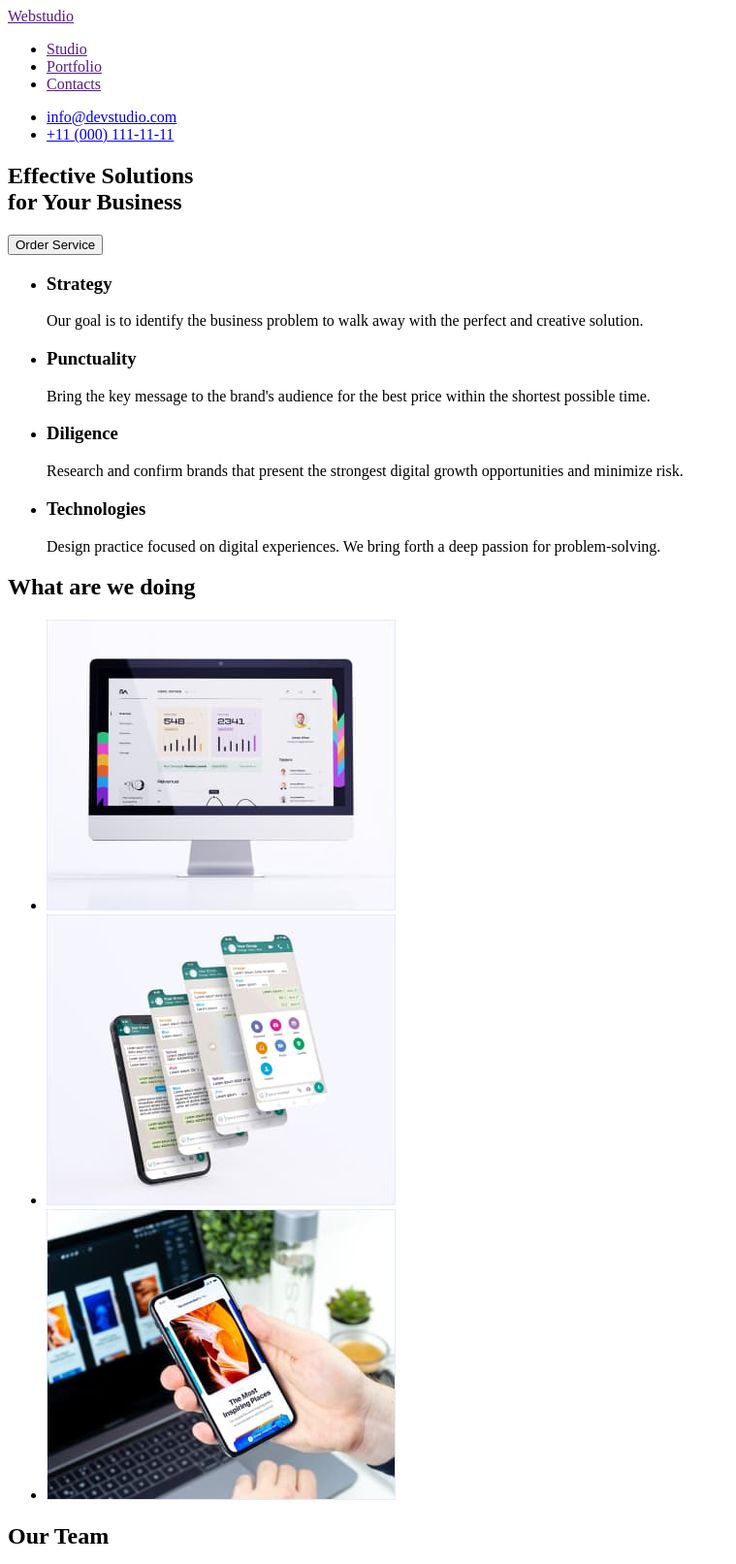
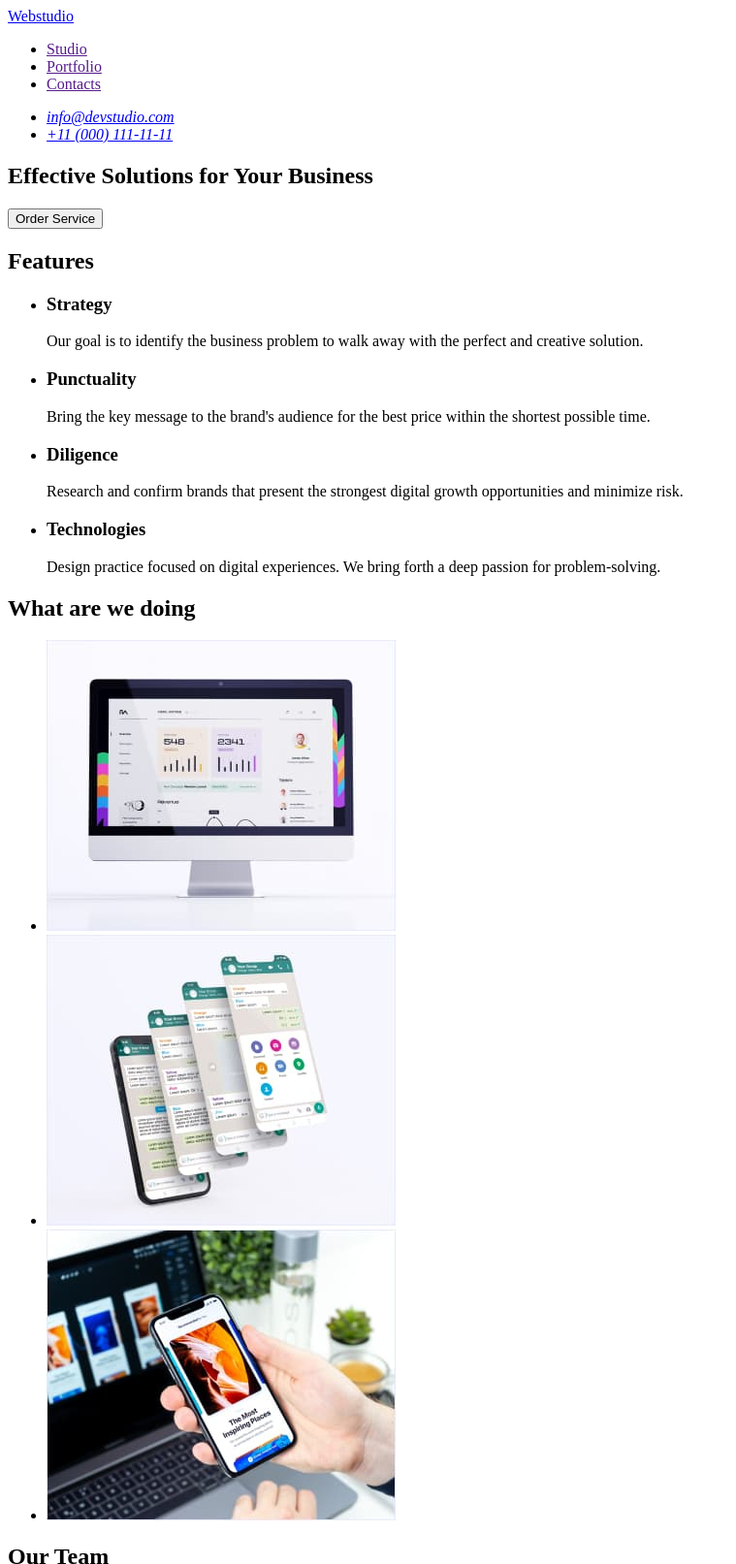
Before and after one commit to Inna-Kulish/goit-markup-hw-01, a plain HTML site: page index.html in a window 1280 px wide. Shown: the top 1613 px of the page at 97% size, without its empty margins (0-759 px from the left). Drawn offline with Linux system fonts and the light colour scheme.

Commit message:
Update-1 index.html
corrections after the mentor's edits

```diff
--- a/index.html
+++ b/index.html
@@ -12,7 +12,7 @@
     <header>
         <!-- Navigation -->
         <nav>
-            <a href="">Webstudio</a>
+            <a href="./index.html">Webstudio</a>
 
             <ul>
                 <li><a href="">Studio</a></li>
@@ -21,21 +21,24 @@
             </ul>
         </nav>
         <!-- Contacts -->
+        <address>
             <ul>
                 <li><a href="mailto:info@devstudio.com">info@devstudio.com</a></li>
                 <li><a href="tel:+110001111111">+11 (000) 111-11-11</a></li>
             </ul>
+        </address>
     </header>
 
     <main>
         <!-- Main title -->
         <section>
-            <h1>Effective Solutions <br> for Your Business</h1>
+            <h1>Effective Solutions for Your Business</h1>
             <button type="button">Order Service</button>
         </section>
 
-        <!-- Feature -->
+        <!-- Features -->
         <section>
+            <h2>Features</h2>
             <ul>
                 <li>
                     <h3>Strategy</h3>
@@ -66,15 +69,15 @@
         <section>
             <h2>What are we doing</h2>
             <ul>
-                <li><a href="">
+                <li>
                     <img src="./images/img-1.jpg" alt="Computer" width="360">
-                    </a></li>
-                <li><a href="">
+                </li>
+                <li>
                     <img src="./images/img-2.jpg" alt="Phone" width="360">
-                    </a></li>
-                <li><a href="">
+                </li>
+                <li>
                     <img src="./images/img-3.jpg" alt="Laptop and phone" width="360">
-                    </a></li>
+                </li>
             </ul>
         </section>
 
@@ -108,7 +111,7 @@
 
     <!-- Footer -->
     <footer>
-        <a href="">Webstudio</a>
+        <a href="./index.html">Webstudio</a>
         <p>Increase the flow of customers and sales for your business with digital marketing & growth solutions.</p>
     </footer>
 </body>
```
Lines whose indentation alone changed are shown as unchanged.
